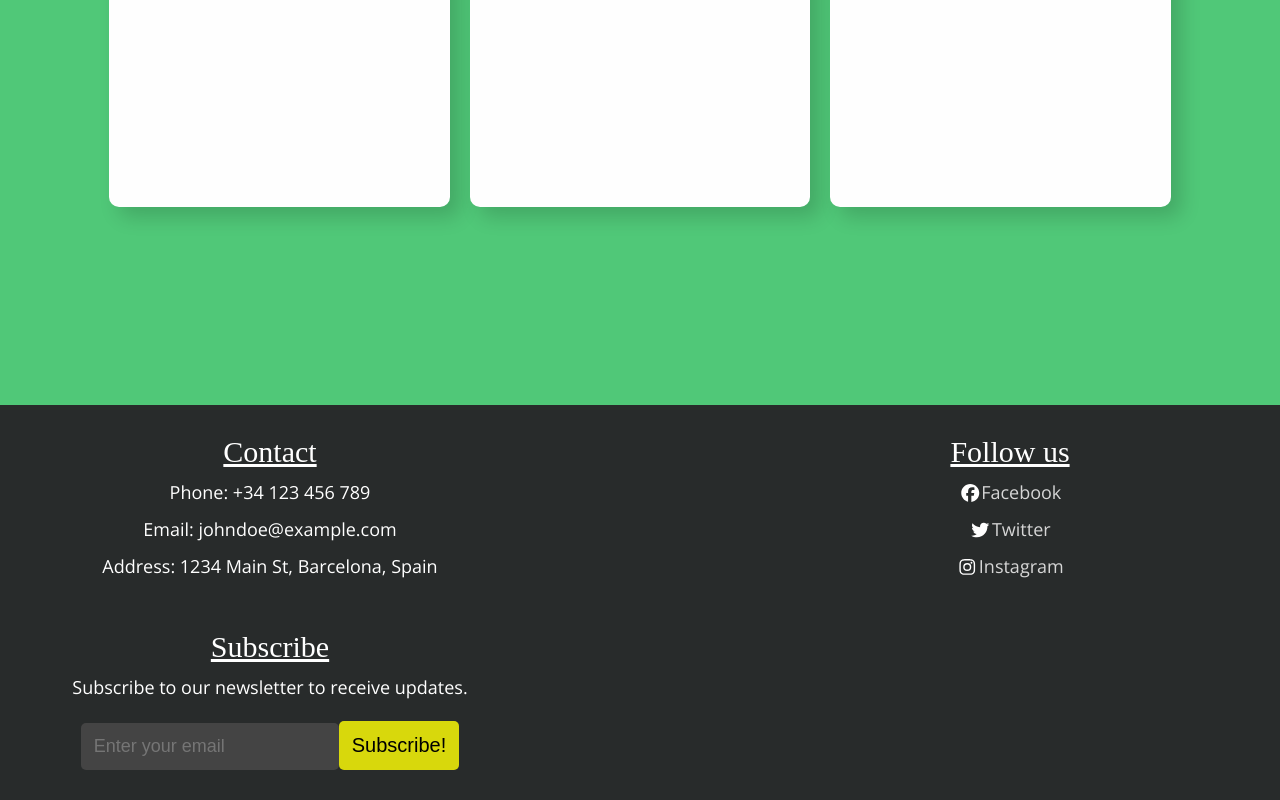
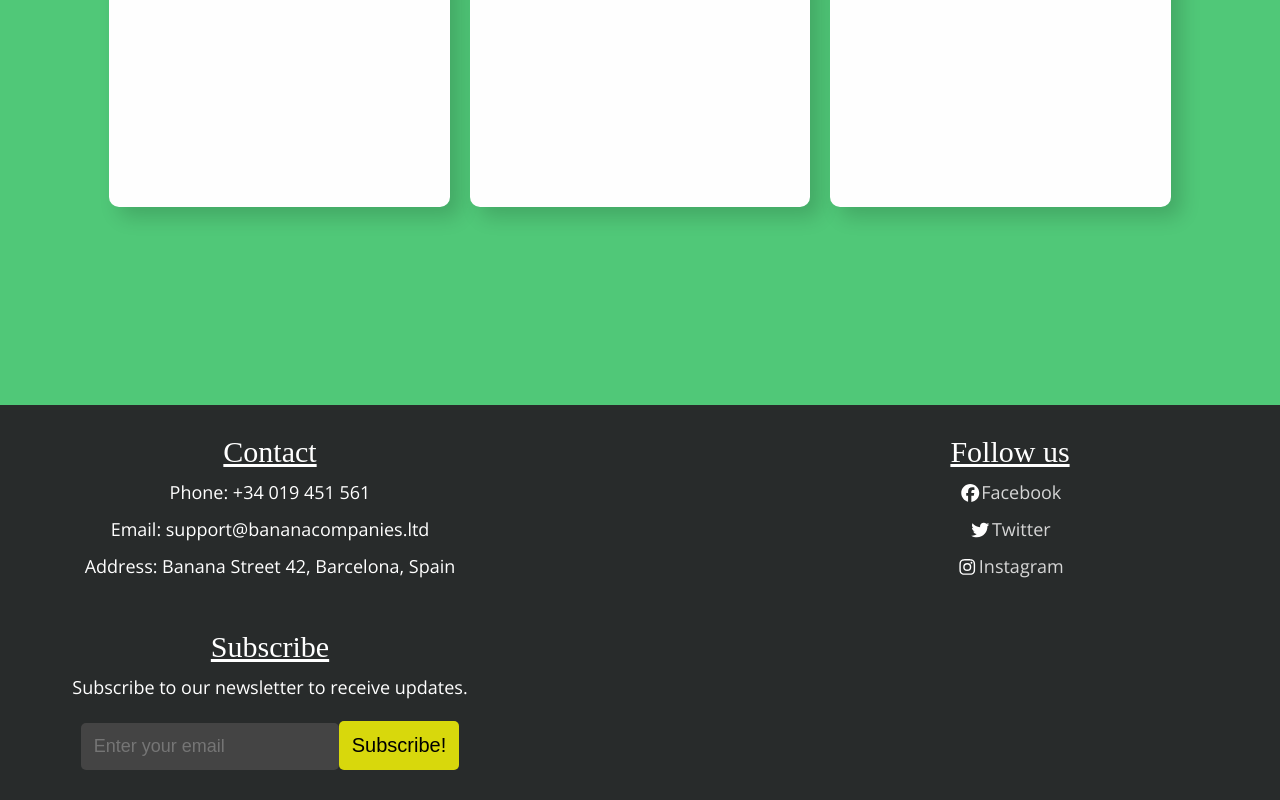
Before and after one commit to E9cipher/react-sample-webpage, a React (Create React App) app: page / in a window 1280 px wide. Shown: the part 3107-3907 px from the top of the page. Built offline with nearby package versions, Linux system fonts and the light colour scheme.

Commit message:
Polish footer details

```diff
--- a/src/components/Footer.jsx
+++ b/src/components/Footer.jsx
@@ -24,24 +24,24 @@ const Footer = () => {
             <div className="fgrid">
                 <div className="fitem">
                     <h3>Contact</h3>
-                    <p>Phone: +34 123 456 789</p>
-                    <p>Email: johndoe@example.com</p>
-                    <p>Address: 1234 Main St, Barcelona, Spain</p>
+                    <p>Phone: +34 019 451 561</p>
+                    <p>Email: support@bananacompanies.ltd</p>
+                    <p>Address: Banana Street 42, Barcelona, Spain</p>
                 </div>
 
                 <div className="fitem">
                     <h3>Follow us</h3>
                     <p>
                         <FontAwesomeIcon icon={faFacebook} />
-                        <a href="https://www.facebook.com/@johndoe" target="_blank" rel="noreferrer">Facebook</a>
+                        <a href="https://www.facebook.com/@bananaltd" target="_blank" rel="noreferrer">Facebook</a>
                     </p>
                     <p>
                         <FontAwesomeIcon icon={faTwitter} />
-                        <a href="https://www.twitter.com/@johndoe" target="_blank" rel="noreferrer">Twitter</a>
+                        <a href="https://www.twitter.com/@bananaltd" target="_blank" rel="noreferrer">Twitter</a>
                     </p>
                     <p>
                         <FontAwesomeIcon icon={faInstagram} />
-                        <a href="https://www.instagram.com/@johndoe" target="_blank" rel="noreferrer">Instagram</a>
+                        <a href="https://www.instagram.com/@bananaltd" target="_blank" rel="noreferrer">Instagram</a>
                     </p>
                 </div>
 
```
